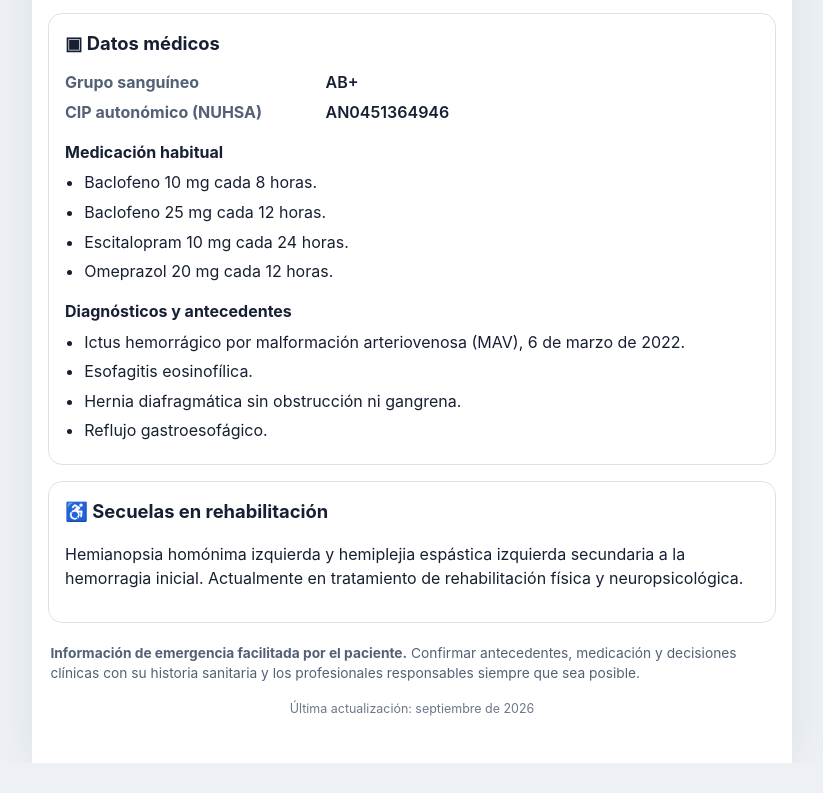
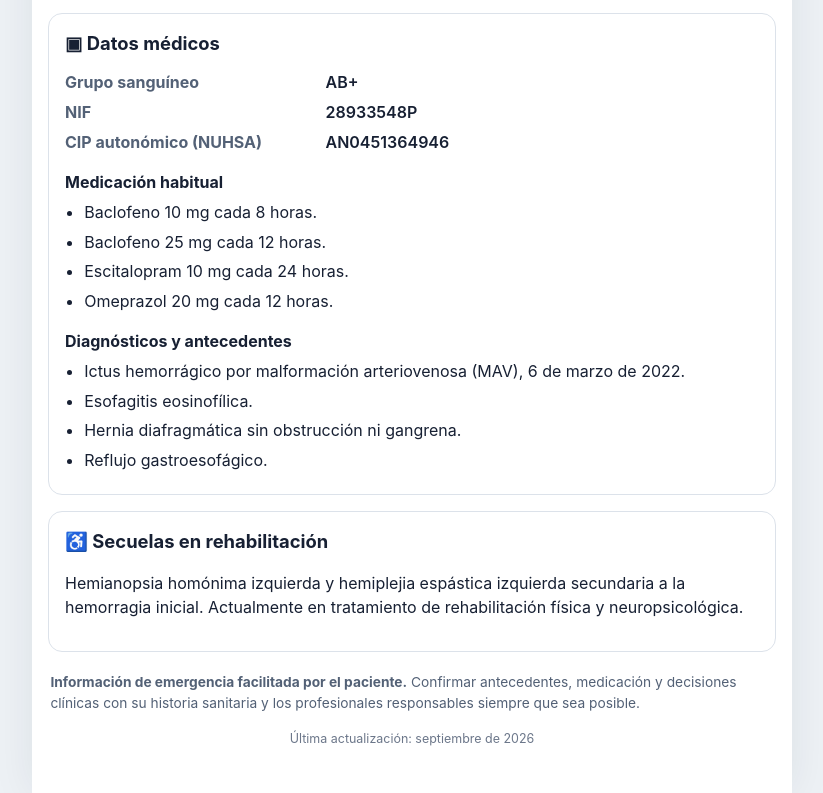
Before and after one commit to barrerot/ice-cbm-82, a plain HTML site: page index.html in a window 1280 px wide. Shown: the part 971-1764 px from the top of the page, without its empty margins (228-1051 px from the left). Before the commit the page ends 1734 px from the top, so only its background shows below. Drawn offline with Linux system fonts and the light colour scheme.

```diff
--- a/index.html
+++ b/index.html
@@ -57,6 +57,7 @@
       <h2>▣ Datos médicos</h2>
       <dl class="details">
         <dt>Grupo sanguíneo</dt><dd>AB+</dd>
+        <dt>NIF</dt><dd>28933548P</dd>
         <dt>CIP autonómico (NUHSA)</dt><dd>AN0451364946</dd>
       </dl>
       <h3>Medicación habitual</h3>
```
Also changed, not shown: 2 other files.
